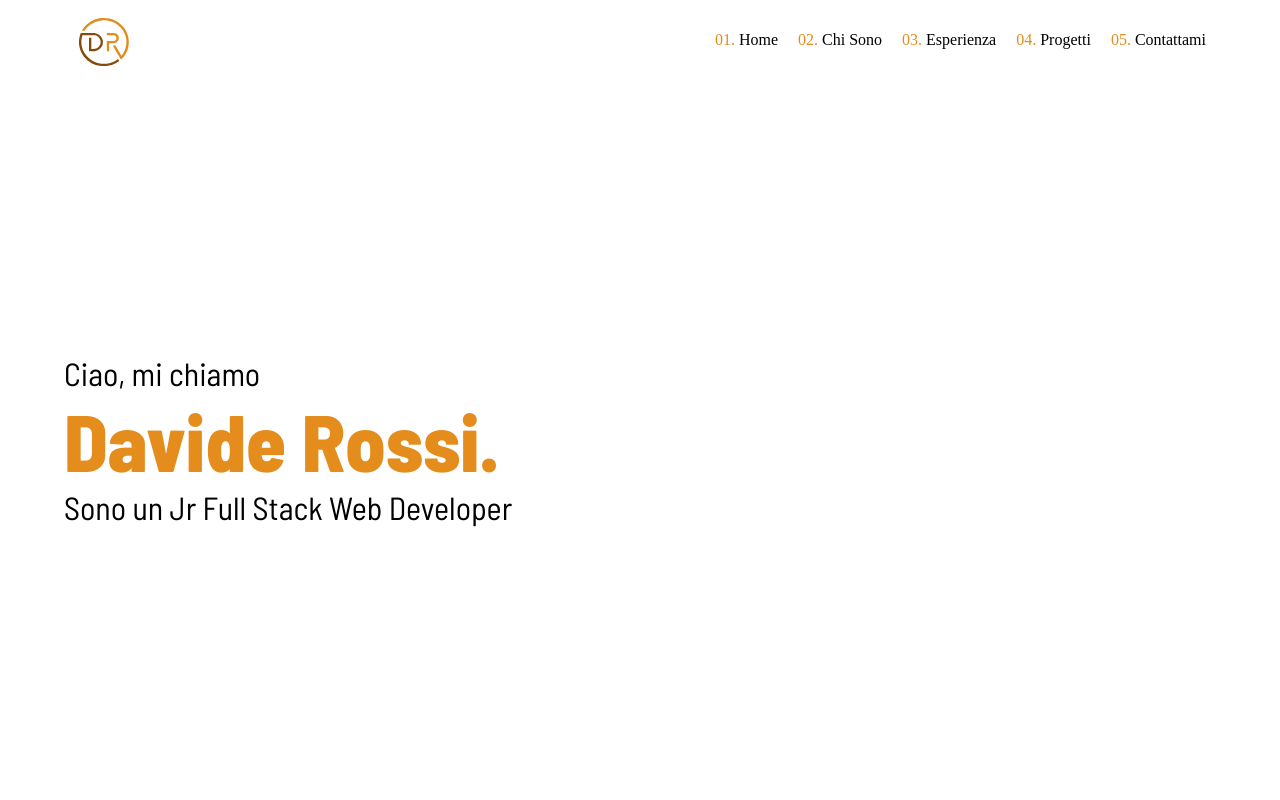
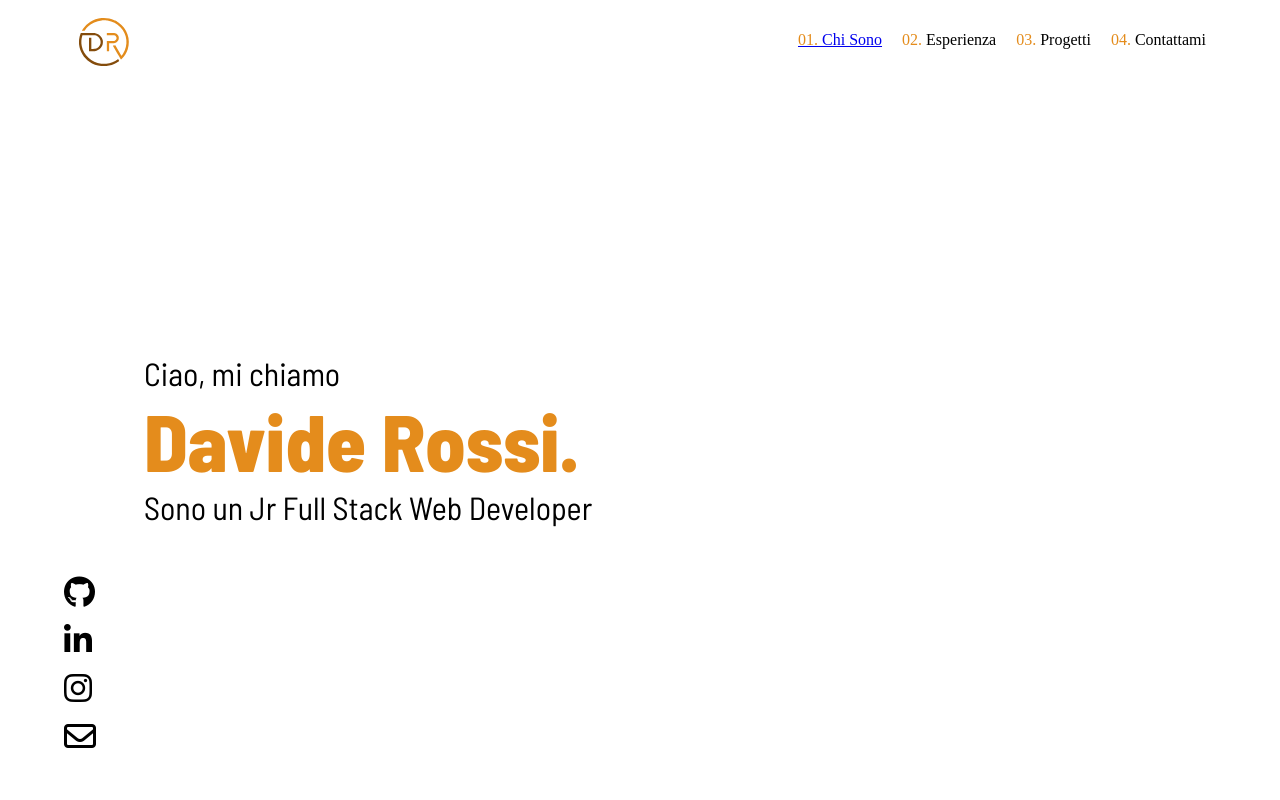
Before and after one commit to dunzolo/my-portfolio-app, a Vue app: page / in a window 1280 px wide. Shown: the top 800 px of the page. Built offline with nearby package versions, Linux system fonts and the light colour scheme.

Commit message:
added wrapper - added section link social - added section about me - added position fixed

```diff
--- a/index.html
+++ b/index.html
@@ -3,6 +3,7 @@
   <head>
     <meta charset="UTF-8" />
     <link rel="icon" type="image/svg+xml" href="/my_portfolio_logo.svg" />
+    <link rel="stylesheet" href="https://cdnjs.cloudflare.com/ajax/libs/font-awesome/6.4.0/css/all.min.css" integrity="sha512-iecdLmaskl7CVkqkXNQ/ZH/XLlvWZOJyj7Yy7tcenmpD1ypASozpmT/E0iPtmFIB46ZmdtAc9eNBvH0H/ZpiBw==" crossorigin="anonymous" referrerpolicy="no-referrer" />
     <meta name="viewport" content="width=device-width, initial-scale=1.0" />
     <title>DavideRossi Portfolio</title>
   </head>
--- a/src/App.vue
+++ b/src/App.vue
@@ -1,11 +1,13 @@
 <script>
 import AppLogo from './components/AppLogo.vue'
 import AppHeader from './components/AppHeader.vue'
+import AppWrapper from './components/AppWrapper.vue'
 
 export default {
   components: {
     AppLogo,
-    AppHeader
+    AppHeader,
+    AppWrapper
   },
   data() {
     return {
@@ -31,10 +33,20 @@ export default {
   </div>
   <div v-else>
     <AppHeader/>
-    <router-view></router-view>
+    <main>
+      <AppWrapper/>
+      <router-view></router-view>
+    </main>
   </div>
 </template>
 
 <style lang="scss">
-@use './style/generals.scss'
+@use './style/generals.scss';
+
+main {
+  width: 90%;
+  height: calc(100vh - 80px);
+  margin: 80px auto 0;
+  display: flex;
+}
 </style>
--- a/src/components/AppHeader.vue
+++ b/src/components/AppHeader.vue
@@ -6,16 +6,15 @@ export default {
 
 <template lang="">
     <header>
+        <nav>
             <div class="logo">
                 <img src="/my_portfolio_logo.svg" alt="logo">
             </div>
-        <nav>
             <ul>
-                <li><span class="index">01.</span> Home</li>
-                <li><span class="index">02.</span> Chi Sono</li>
-                <li><span class="index">03.</span> Esperienza</li>
-                <li><span class="index">04.</span> Progetti</li>
-                <li><span class="index">05.</span> Contattami</li>
+                <li><a href="#about-me"><span class="index">01.</span> Chi Sono</a></li>
+                <li><span class="index">02.</span> Esperienza</li>
+                <li><span class="index">03.</span> Progetti</li>
+                <li><span class="index">04.</span> Contattami</li>
             </ul>
         </nav>
     </header>
@@ -25,33 +24,44 @@ export default {
 @use '../style/partials/variables' as *;
 @use '../style/partials/mixins' as *;
 
-header{
+header {
     height: 80px;
+    width: 100%;
+    display: flex;
+    justify-content: space-around;
+    align-items: center;
+    position: fixed;
+    top: 0;
+    background-color: rgba(255, 255, 255, 0.2);
+    backdrop-filter: blur(5px);
+
+    nav {
         width: 90%;
-    margin: 0 auto;
         @include flex-between;
 
-    .logo{
+        .logo {
             height: 100%;
             @include flex-center;
 
-        img{
-            // height: 100%;
+            img {
                 width: 80px;
             }
         }
 
-    nav ul{
+        ul {
             list-style-type: none;
             display: flex;
 
-        li{
+            li {
                 padding: 10px;
 
-            .index{
+                .index {
                     color: $secondary_color;
                 }
             }
         }
     }
+
+
+}
 </style>
--- /dev/null
+++ b/src/components/AppWrapper.vue
@@ -0,0 +1,37 @@
+<script>
+export default {
+
+}
+</script>
+
+<template lang="">
+    <div class="wrapper">
+        <ul>
+            <li><i class="fa-brands fa-github fa-2x"></i></li>
+            <li><i class="fa-brands fa-linkedin-in fa-2x"></i></li>
+            <li><i class="fa-brands fa-instagram fa-2x"></i></li>
+            <li><i class="fa-regular fa-envelope fa-2x"></i></li>
+        </ul>
+    </div>
+</template>
+
+<style lang="scss" scoped>
+@use '../style/partials/variables' as *;
+@use '../style/partials/mixins' as *;
+
+.wrapper {
+    display: flex;
+    align-items: end;
+    position: fixed;
+    bottom: 0;
+}
+
+ul {
+    list-style-type: none;
+    padding-bottom: 2rem;
+
+    li {
+        padding-bottom: 1rem;
+    }
+}
+</style>
--- a/src/pages/HomePage.vue
+++ b/src/pages/HomePage.vue
@@ -5,34 +5,48 @@ export default {
 </script>
 
 <template lang="">
-    <div class="container">
-        <p class="greeting">Ciao, mi chiamo</p>
-        <h1 class="name">Davide Rossi.</h1>
-        <p class="description">Sono un Jr Full Stack Web Developer</p>
+    <div class="content">
+        <section id="home" class="container">
+            <p class="greeting">Ciao, mi chiamo</p>
+            <h1 class="name">Davide Rossi.</h1>
+            <p class="description">Sono un Jr Full Stack Web Developer</p>
+        </section>
+        <section id="about-me" class="container">
+            <p class="greeting">Ciao, mi chiamo</p>
+            <h1 class="name">Davide Rossi.</h1>
+            <p class="description">Sono un Jr Full Stack Web Developer</p>
+        </section>
     </div>
 </template>
 
 <style lang="scss" scoped>
-@use '../style/partials/variables'as *;
-@use '../style/partials/mixins'as *;
-    .container{
-        width: 90%;
-        height: calc(100vh - 80px);
-        margin: 0 auto;
+@use '../style/partials/variables' as *;
+@use '../style/partials/mixins' as *;
+
+.content {
+    width: 100%;
+    padding: 0 5rem;
+
+    .container {
+        width: 100%;
+        height: 100%;
+        overflow-y: auto;
         display: flex;
         flex-direction: column;
         align-items: start;
         justify-content: center;
 
-        .greeting, .description{
+        .greeting,
+        .description {
             font-family: 'Barlow Semi Condensed';
             font-size: 2rem;
+        }
 
-        }
-        .name{
+        .name {
             font-family: 'Barlow Semi Condensed';
             color: $secondary_color;
             font-size: 5rem;
         }
     }
+}
 </style>
```
Lines whose indentation alone changed are shown as unchanged.
